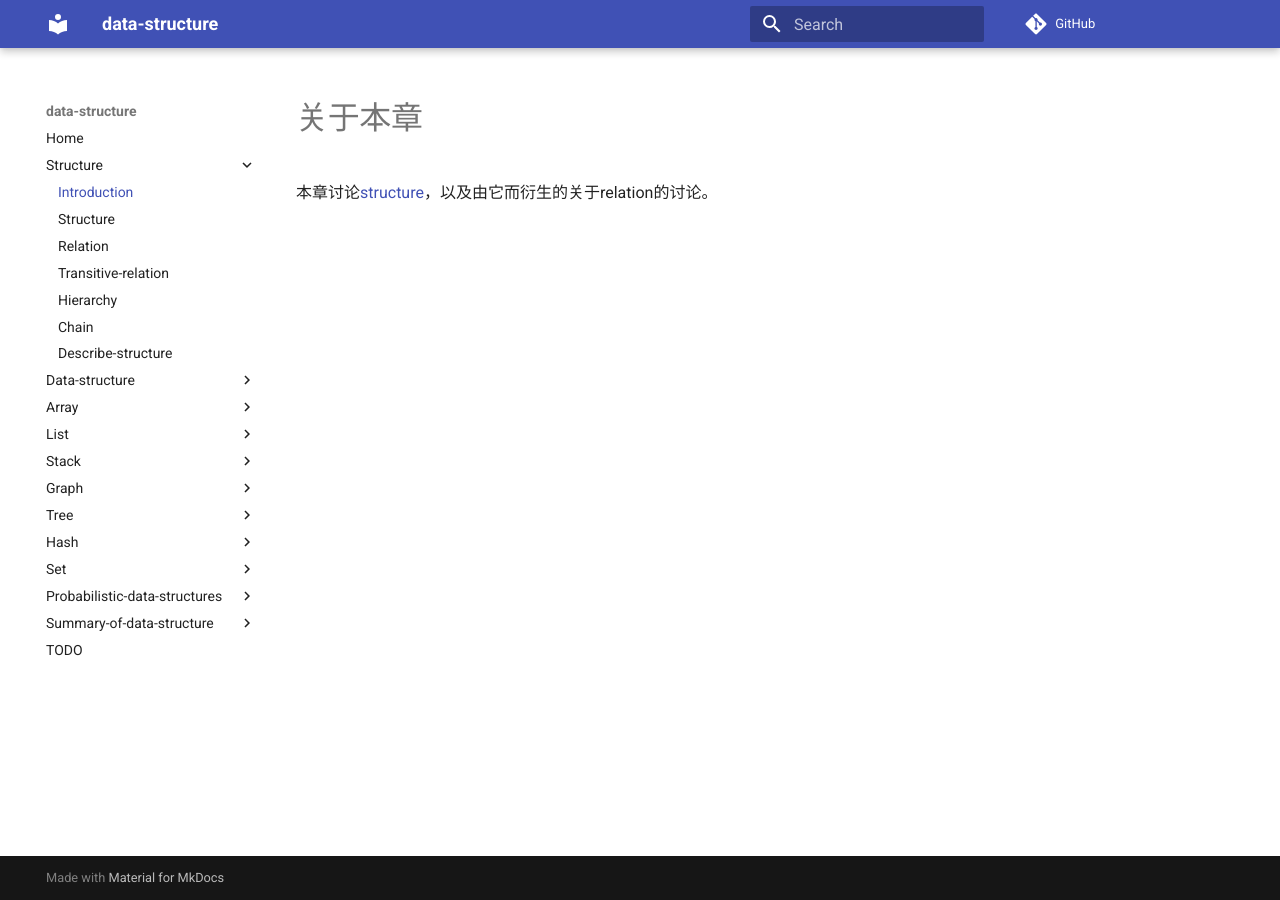
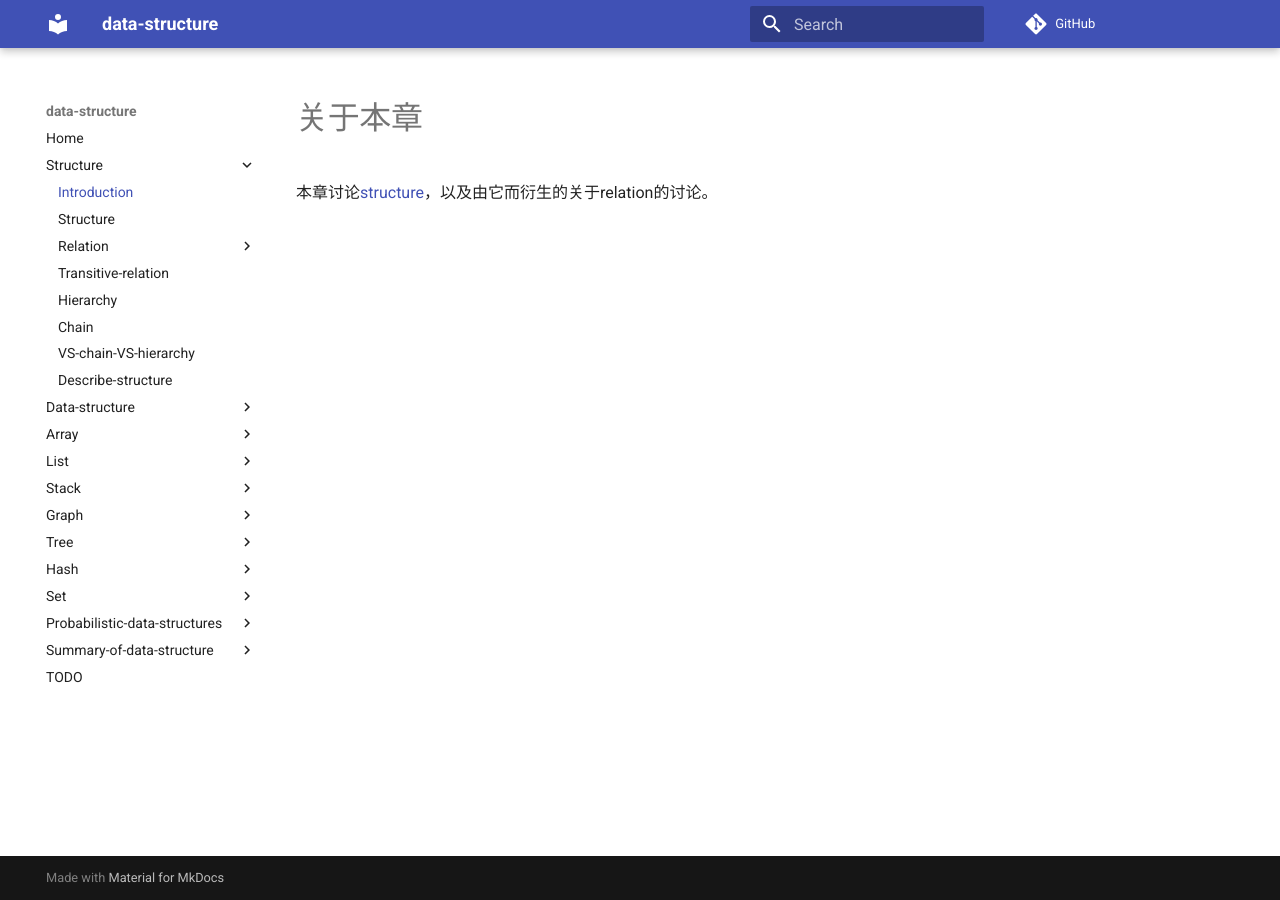
Before and after one commit to dengking/data-structure, an MkDocs documentation site: the page built from docs/Structure/index.md, in a window 1280 px wide. Built offline with MkDocs 1.6.1 and Material for MkDocs 9.7.7, drawn with Linux system fonts in a browser that asks for light colours; comment, search, counter and statistics services are not loaded; some of the changed lines change nothing that is shown.

Commit message:
Update mkdocs.yml

```diff
--- a/mkdocs.yml
+++ b/mkdocs.yml
@@ -19,10 +19,21 @@
 - Structure:
   - Introduction: Structure/index.md
   - Structure: Structure/Structure.md
-  - Relation: Structure/Relation.md
+  - Relation:
+    - Introduction: Structure/Relation/index.md
+    - Relation: Structure/Relation/Relation.md
+    - Order-theory:
+      - Introduction: Structure/Relation/Order-theory/Order-theory.md
+      - Preorder: Structure/Relation/Order-theory/Preorder.md
+      - Partially-order: Structure/Relation/Order-theory/Partially-order.md
+      - Total-order: Structure/Relation/Order-theory/Total-order.md
+      - Well-order: Structure/Relation/Order-theory/Well-order.md
+      - Greatest-and-least-elements: Structure/Relation/Order-theory/Greatest-and-least-elements.md
+      - Application: Structure/Relation/Order-theory/Application.md
   - Transitive-relation: Structure/Transitive-relation.md
   - Hierarchy: Structure/Hierarchy.md
   - Chain: Structure/Chain.md
+  - VS-chain-VS-hierarchy: Structure/VS-chain-VS-hierarchy.md
   - Describe-structure: Structure/Describe-structure.md
 - Data-structure:
   - Introduction: Data-structure/index.md
```
